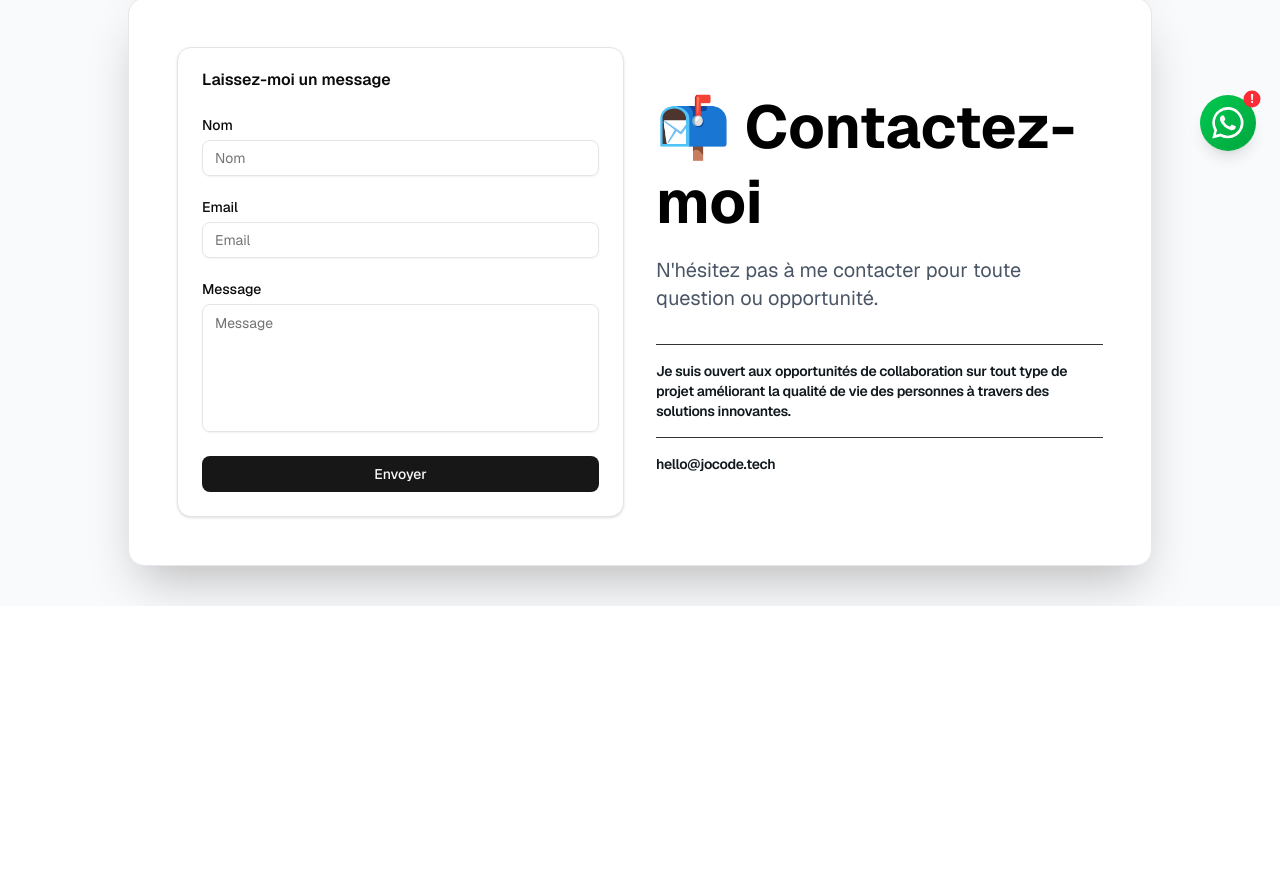
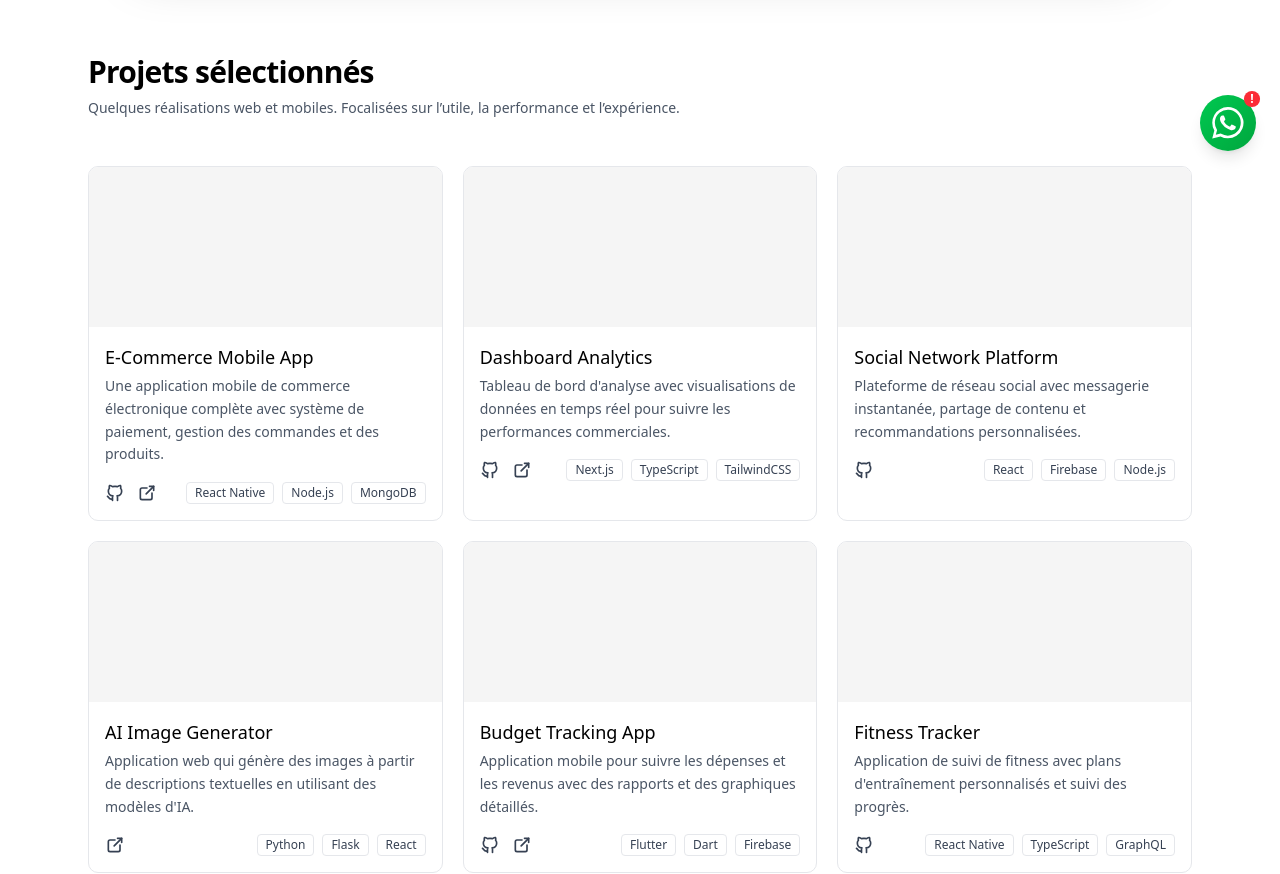
Before and after one commit to JoCode-dev/jocode.dev, a Next.js app: page / in a window 1280 px wide. Shown: the part 625-1499 px from the top of the page. Before the commit the page ends 1231 px from the top, so only its background shows below. Built offline with nearby package versions, Linux system fonts and the light colour scheme.

Commit message:
feat: Implement portfolio section with demo projects and responsive layout

```diff
--- a/app/page.tsx
+++ b/app/page.tsx
@@ -1,22 +1,16 @@
 import { ContactSection } from "@/components/layout/contact-section";
 import Portfolio2Page from "@/components/layout/portfolio-2";
+import { PortfolioSection } from "@/components/layout/portfolio-section";
 
 export default async function Home() {
   return (
     <div className="min-h-screen dark:bg-[#000B12] bg-white">
-      {/* Navbar */}
-      {/* <Navbar /> */}
-
-      {/* Hero Section */}
-      {/* <HeroSection /> */}
-
-      {/* About Section */}
-      {/* <AboutSection /> */}
+      {/* Portfolio 2 Page */}
+      <Portfolio2Page />
 
       {/* Portfolio Section */}
-      {/* <PortfolioSection /> */}
+      <PortfolioSection />
 
-      <Portfolio2Page />
 
       {/* Contact Section */}
       <ContactSection />
--- a/src/components/layout/portfolio-section.tsx
+++ b/src/components/layout/portfolio-section.tsx
@@ -1,22 +1,181 @@
 
+"use client";
+
+import { IconBrandGithub, IconExternalLink } from "@tabler/icons-react";
+import Link from "next/link";
+import { useEffect, useState } from "react";
+
+type Project = {
+  id: number;
+  title: string;
+  description: string;
+  image: string;
+  technologies: string[];
+  github?: string;
+  liveUrl?: string;
+  featured?: boolean;
+};
 
 export const PortfolioSection = () => {
+  const [projects, setProjects] = useState<Project[]>([]);
+  const [filteredProjects, setFilteredProjects] = useState<Project[]>([]);
+
+  useEffect(() => {
+    // Ces projets sont des exemples. Vous pouvez les remplacer par vos propres projets
+    const demoProjects: Project[] = [
+      {
+        id: 1,
+        title: "E-Commerce Mobile App",
+        description: "Une application mobile de commerce électronique complète avec système de paiement, gestion des commandes et des produits.",
+        image: "/portfolio/ecommerce-app.jpg", // Remplacer par une vraie image
+        technologies: ["React Native", "Node.js", "MongoDB", "Stripe"],
+        github: "https://github.com/JoCode-dev/ecommerce-app",
+        liveUrl: "https://ecommerce-app.vercel.app",
+        featured: true,
+      },
+      {
+        id: 2,
+        title: "Dashboard Analytics",
+        description: "Tableau de bord d'analyse avec visualisations de données en temps réel pour suivre les performances commerciales.",
+        image: "/portfolio/dashboard.jpg", // Remplacer par une vraie image
+        technologies: ["Next.js", "TypeScript", "TailwindCSS", "Chart.js"],
+        github: "https://github.com/JoCode-dev/dashboard-analytics",
+        liveUrl: "https://dashboard-analytics.vercel.app",
+        featured: true,
+      },
+      {
+        id: 3,
+        title: "Social Network Platform",
+        description: "Plateforme de réseau social avec messagerie instantanée, partage de contenu et recommandations personnalisées.",
+        image: "/portfolio/social-network.jpg", // Remplacer par une vraie image
+        technologies: ["React", "Firebase", "Node.js", "Socket.io"],
+        github: "https://github.com/JoCode-dev/social-network",
+      },
+      {
+        id: 4,
+        title: "AI Image Generator",
+        description: "Application web qui génère des images à partir de descriptions textuelles en utilisant des modèles d'IA.",
+        image: "/portfolio/ai-generator.jpg", // Remplacer par une vraie image
+        technologies: ["Python", "Flask", "React", "OpenAI API"],
+        liveUrl: "https://ai-image-generator.vercel.app",
+      },
+      {
+        id: 5,
+        title: "Budget Tracking App",
+        description: "Application mobile pour suivre les dépenses et les revenus avec des rapports et des graphiques détaillés.",
+        image: "/portfolio/budget-app.jpg", // Remplacer par une vraie image
+        technologies: ["Flutter", "Dart", "Firebase", "SQLite"],
+        github: "https://github.com/JoCode-dev/budget-app",
+        liveUrl: "https://budget-app.vercel.app",
+      },
+      {
+        id: 6,
+        title: "Fitness Tracker",
+        description: "Application de suivi de fitness avec plans d'entraînement personnalisés et suivi des progrès.",
+        image: "/portfolio/fitness-app.jpg", // Remplacer par une vraie image
+        technologies: ["React Native", "TypeScript", "GraphQL", "MongoDB"],
+        github: "https://github.com/JoCode-dev/fitness-tracker",
+      },
+    ];
+
+    setProjects(demoProjects);
+    setFilteredProjects(demoProjects);
+  }, []);
+
+  // Liste par défaut (pas de filtres pour rester minimaliste)
+  useEffect(() => {
+    setFilteredProjects(projects);
+  }, [projects]);
+
+  // Pas de catégories pour un design épuré
+
   return (
     <section
       id="portfolio"
-      className="flex flex-col items-center justify-center py-10"
+      className="w-full py-20 md:py-24 bg-white dark:bg-black"
     >
-      {/* Header */}
-      <div className="flex flex-col items-center justify-center bg-[#7B4AE2]/20 rounded-lg px-4 py-2">
-        <h1 className="lg:text-2xl text-xl font-bold text-[#595CFF]">
-          🎨 Mes chefs-d&apos;oeuvre
-        </h1>
+      <div className="mx-auto w-full max-w-6xl px-4 md:px-6">
+        <div className="mb-12">
+          <h2 className="text-2xl md:text-3xl font-semibold tracking-tight text-black dark:text-white">
+            Projets sélectionnés
+          </h2>
+          <p className="mt-2 text-sm text-gray-600 dark:text-gray-400 max-w-2xl">
+            Quelques réalisations web et mobiles. Focalisées sur l’utile, la
+            performance et l’expérience.
+          </p>
+        </div>
+
+        {/* Grille de projets */}
+        <div className="grid grid-cols-1 sm:grid-cols-2 lg:grid-cols-3 gap-5">
+        {filteredProjects.map((project) => (
+          <div
+            key={project.id}
+            className="group border border-gray-200 dark:border-gray-800 rounded-lg overflow-hidden bg-white dark:bg-neutral-950"
+          >
+            <div className="relative h-40 w-full overflow-hidden bg-neutral-100 dark:bg-neutral-900">
+              {/* Si vous avez des visuels, décommentez ci-dessous */}
+              {/* <Image src={project.image} alt={project.title} fill className="object-cover" /> */}
+            </div>
+
+            <div className="p-4">
+              <h3 className="text-base md:text-lg font-medium text-black dark:text-white">
+                {project.title}
+              </h3>
+              <p className="mt-1 text-sm leading-relaxed text-gray-600 dark:text-gray-400">
+                {project.description}
+              </p>
+              <div className="mt-4 flex items-center justify-between">
+                <div className="flex gap-3 text-gray-700 dark:text-gray-300">
+                  {project.github && (
+                    <Link
+                      href={project.github}
+                      target="_blank"
+                      rel="noopener noreferrer"
+                      className="hover:text-black dark:hover:text-white"
+                    >
+                      <IconBrandGithub size={20} />
+                    </Link>
+                  )}
+                  {project.liveUrl && (
+                    <Link
+                      href={project.liveUrl}
+                      target="_blank"
+                      rel="noopener noreferrer"
+                      className="hover:text-black dark:hover:text-white"
+                    >
+                      <IconExternalLink size={20} />
+                    </Link>
+                  )}
+                </div>
+                <div className="flex flex-wrap gap-2">
+                  {project.technologies.slice(0, 3).map((tech, idx) => (
+                    <span
+                      key={idx}
+                      className="rounded border border-gray-200 dark:border-gray-800 px-2 py-0.5 text-xs text-gray-700 dark:text-gray-300"
+                    >
+                      {tech}
+                    </span>
+                  ))}
+                </div>
+              </div>
+            </div>
+          </div>
+        ))}
+        </div>
+
+        {/* CTA discret */}
+        <div className="mt-14 border-t border-gray-200 dark:border-gray-800 pt-8 flex items-center justify-between">
+          <p className="text-sm text-gray-600 dark:text-gray-400">
+            Besoin d’un produit simple, rapide et fiable ?
+          </p>
+          <Link
+            href="#contact"
+            className="text-sm underline underline-offset-4 text-black dark:text-white hover:opacity-80"
+          >
+            Discutons de votre projet
+          </Link>
+        </div>
       </div>
-      <p className="lg:text-lg text-sm dark:text-[#E2E4E9] text-[#11191E] font-semibold lg:px-0 px-6 text-center">
-        Derrière chaque projet se cache une histoire, une aventure !
-      </p>
-
-      {/* Projects */}
     </section>
   );
 };
```
